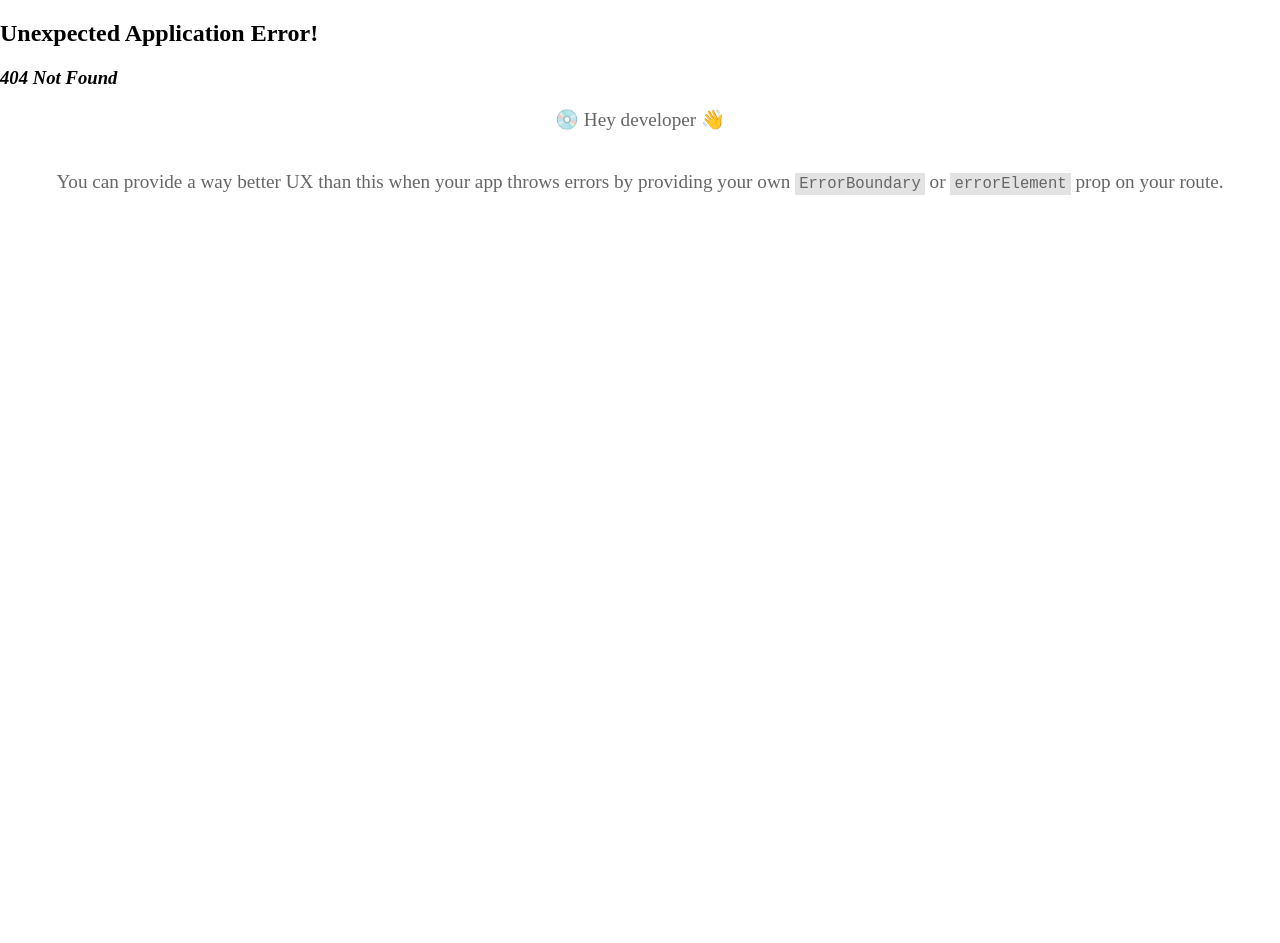
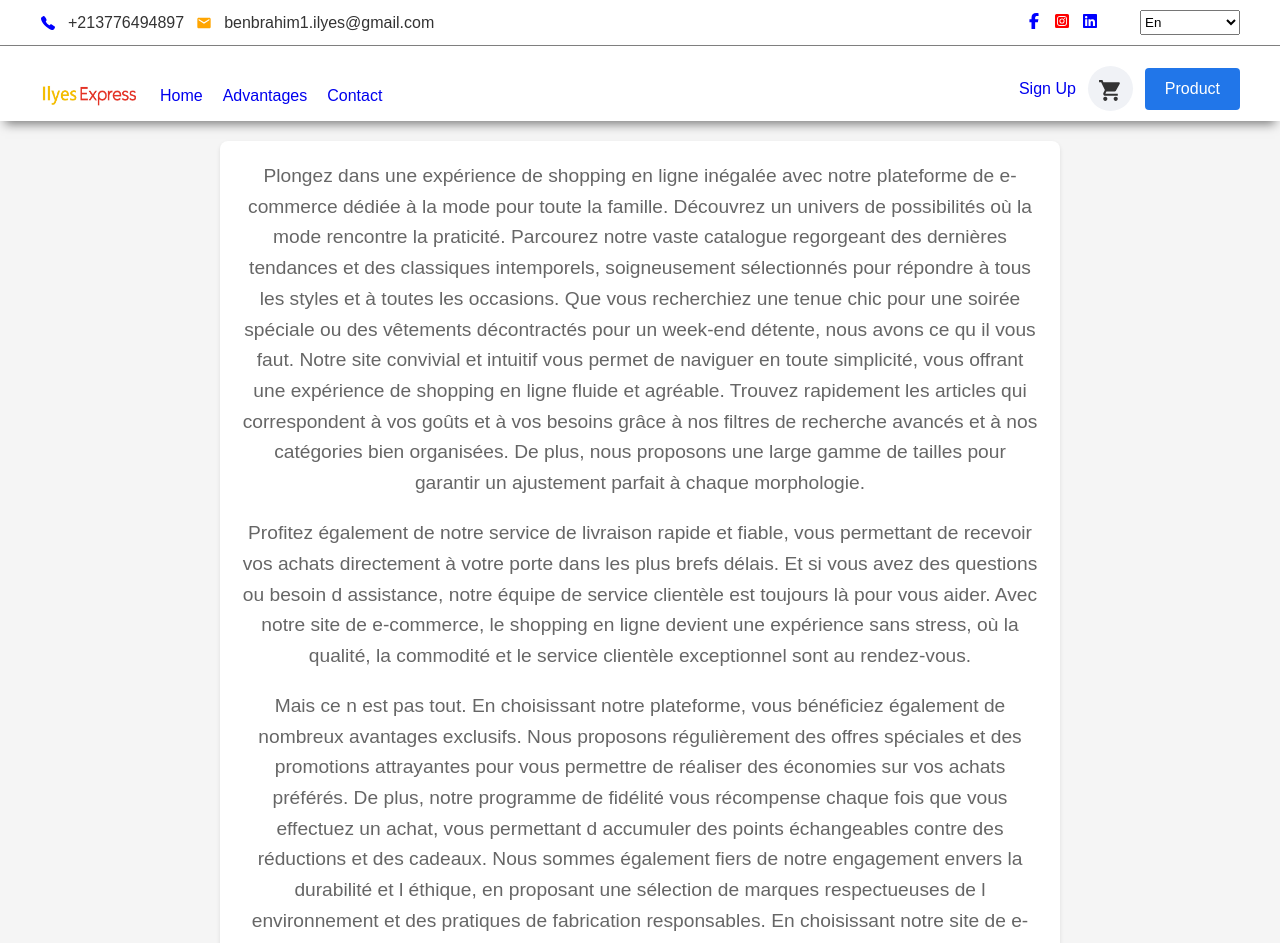
Before and after one commit to ilyesbenbrahim/Ecommercefrontend, a React (Vite) app: page /Advantages in a window 1280 px wide. Before the commit this address had no page. Shown: the top 943 px of the page. Before the commit the page ends 800 px from the top, so only its background shows below. Built offline with nearby package versions, Linux system fonts and the light colour scheme.

Commit message:
fin project

```diff
--- /dev/null
+++ b/src/Pages/avantages/Avantages.css
@@ -0,0 +1,42 @@
+/* Styles pour le composant Avantages */
+body {
+    font-family: 'Arial', sans-serif;
+    background-color: #f5f5f5;
+    color: #333;
+    margin: 0;
+    padding: 0;
+  }
+
+  .paragraphe-avantager {
+    max-width: 800px;
+    margin: 20px auto;
+    padding: 20px;
+    background-color: #fff;
+    border-radius: 8px;
+    box-shadow: 0 2px 4px rgba(0, 0, 0, 0.1);
+  }
+
+  .paragraphe-avantager p {
+    line-height: 1.6;
+    margin-bottom: 16px;
+  }
+
+  .paragraphe-avantager p:first-child {
+    margin-top: 0;
+  }
+
+  .paragraphe-avantager p:last-child {
+    margin-bottom: 0;
+  }
+
+  .paragraphe-avantager h2 {
+    font-size: 1.5em;
+    margin-bottom: 10px;
+    color: #007bff;
+  }
+
+  @media (max-width: 600px) {
+    .paragraphe-avantager {
+      padding: 15px;
+    }
+  }
--- /dev/null
+++ b/src/Pages/avantages/Avantages.jsx
@@ -0,0 +1,56 @@
+import NavBar from "../../components/NavBar";
+import Feature from "../../components/features/Feature";
+import Topbar from "../../components/topbare/Topbar";
+import "./Avantages.css"
+const Avantages = () => {
+  return (
+    <div>
+      <Topbar />
+      <NavBar />
+<div className="paragraphe-avantager">
+      <p>
+        Plongez dans une expérience de shopping en ligne inégalée avec notre
+        plateforme de e-commerce dédiée à la mode pour toute la famille.
+        Découvrez un univers de possibilités où la mode rencontre la praticité.
+        Parcourez notre vaste catalogue regorgeant des dernières tendances et
+        des classiques intemporels, soigneusement sélectionnés pour répondre à
+        tous les styles et à toutes les occasions. Que vous recherchiez une
+        tenue chic pour une soirée spéciale ou des vêtements décontractés pour
+        un week-end détente, nous avons ce qu il vous faut. Notre site convivial
+        et intuitif vous permet de naviguer en toute simplicité, vous offrant
+        une expérience de shopping en ligne fluide et agréable. Trouvez
+        rapidement les articles qui correspondent à vos goûts et à vos besoins
+        grâce à nos filtres de recherche avancés et à nos catégories bien
+        organisées. De plus, nous proposons une large gamme de tailles pour
+        garantir un ajustement parfait à chaque morphologie.
+      </p>
+      <p>
+        Profitez également de notre service de livraison rapide et fiable, vous
+        permettant de recevoir vos achats directement à votre porte dans les
+        plus brefs délais. Et si vous avez des questions ou besoin d assistance,
+        notre équipe de service clientèle est toujours là pour vous aider. Avec
+        notre site de e-commerce, le shopping en ligne devient une expérience
+        sans stress, où la qualité, la commodité et le service clientèle
+        exceptionnel sont au rendez-vous.
+      </p>
+      <p>
+        Mais ce n est pas tout. En choisissant notre plateforme, vous bénéficiez
+        également de nombreux avantages exclusifs. Nous proposons régulièrement
+        des offres spéciales et des promotions attrayantes pour vous permettre
+        de réaliser des économies sur vos achats préférés. De plus, notre
+        programme de fidélité vous récompense chaque fois que vous effectuez un
+        achat, vous permettant d accumuler des points échangeables contre des
+        réductions et des cadeaux. Nous sommes également fiers de notre
+        engagement envers la durabilité et l éthique, en proposant une sélection
+        de marques respectueuses de l environnement et des pratiques de
+        fabrication responsables. En choisissant notre site de e-commerce, vous
+        faites le choix d une mode éthique et durable, tout en profitant d une
+        expérience de shopping en ligne incomparable.
+      </p>
+      </div>
+      <Feature></Feature>
+    </div>
+  );
+};
+
+export default Avantages;
--- /dev/null
+++ b/src/components/Details/Commentfaireunretour.jsx
@@ -0,0 +1,32 @@
+import Topbar from "../topbare/Topbar";
+import NavBar from "../NavBar";
+import Feature from "../features/Feature";
+import imgcommentfaireunretour from "../../assets/customer-header.webp";
+import { useTranslation } from 'react-i18next';
+const Commentfaireunretour = () => {
+    const { t } = useTranslation();
+    return (
+        <div>
+          <Topbar></Topbar>
+          <NavBar></NavBar>
+          <div className="mode_Delivery">
+            <h2>{t('quisommesnous:howtomakeareturn')}</h2>
+          </div>
+          <div className="accueil_Delivery">
+            <span>{t('quisommesnous:howtrturn')}</span>
+          </div>
+          <div className="Ligne_droite_centre"></div>
+          <div className="img_Delivery">
+            <img className="image_Delivery" src={imgcommentfaireunretour} alt="{t('quisommesnous:Delivery')}" />
+          </div>
+          <div className="paragraph-container">
+            <p>
+            {t('quisommesnous:welcomereturn')}
+            </p>
+          </div>
+          <Feature></Feature>
+        </div>
+      );
+    };
+
+export default Commentfaireunretour;
--- a/src/components/Details/Expedition.css
+++ b/src/components/Details/Expedition.css
@@ -3,13 +3,14 @@
     background-color: #251e36; /* Couleur plus douce */
     color: #fff; /* Texte blanc pour un meilleur contraste */
     width: 100%;
-    height: 200px;
+    height: 240px;
     display: flex;
     justify-content: center;
     align-items: center;
     text-align: center; /* Centrer le texte */
     padding: 20px;
     box-shadow: 0 4px 8px rgba(0,0,0,0.1); /* Ajout d'une ombre pour la profondeur */
+    box-sizing: border-box;
   }
 
   .mode_Delivery h2 {
--- a/src/components/Details/Methodesdepayement.css
+++ b/src/components/Details/Methodesdepayement.css
@@ -3,13 +3,14 @@
   background-color: #251e36; /* Couleur plus douce */
   color: #fff; /* Texte blanc pour un meilleur contraste */
   width: 100%;
-  height: 200px;
+  height: 240px;
   display: flex;
   justify-content: center;
   align-items: center;
   text-align: center; /* Centrer le texte */
   padding: 20px;
   box-shadow: 0 4px 8px rgba(0,0,0,0.1); /* Ajout d'une ombre pour la profondeur */
+  box-sizing: border-box;
 }
 
 .mode_paiemant h2 {
--- a/src/components/Details/Methodesdepayement.jsx
+++ b/src/components/Details/Methodesdepayement.jsx
@@ -1,6 +1,6 @@
 import Topbar from "../topbare/Topbar";
 import NavBar from "../NavBar";
-import Feature from "../features/Feature"
+import Feature from "../features/Feature";
 import "./Methodesdepayement.css";
 import imgModalitedepaiement from "../../assets/Modalitedepaiement.webp";
 import { useTranslation } from 'react-i18next';
--- a/src/components/NavBar.css
+++ b/src/components/NavBar.css
@@ -49,6 +49,11 @@ a {
   display: flex;
   justify-content: center;
   /* background-color: #011f53; */
+  position: sticky;
+  top: 45px;
+  z-index: 99999999;
+  background-color: white;
+  box-shadow: 0px 8px 10px -5px rgba(0, 0, 0, 0.5);
 }
 .navbar-container {
   display: flex;
--- a/src/components/NavBar.jsx
+++ b/src/components/NavBar.jsx
@@ -14,7 +14,7 @@ const NavBar = () => {
           <nav>
             <ul>
               <li>
-              <Link to="/">{t('navbar:aboutUs')}</Link>
+              <Link to="/">{t('navbar:Home')}</Link>
               </li>
               <li>
               <Link to="/Advantages">{t('navbar:advantages')}</Link>
--- a/src/components/topbare/Topbar.css
+++ b/src/components/topbare/Topbar.css
@@ -7,6 +7,9 @@
   justify-content: center;
   align-items: center;
   border-bottom: 1px solid gray;
+  position: sticky;
+  top: 0px;
+  z-index: 99;
 }
 .topbar-container {
   display: flex;
--- a/src/translation.json
+++ b/src/translation.json
@@ -1,7 +1,7 @@
 {
     "en": {
       "navbar": {
-        "aboutUs": "About Us",
+        "Home": "Home",
         "advantages": "Advantages",
         "contact": "Contact",
         "signUp": "Sign Up",
@@ -81,7 +81,10 @@
       "title": "Who are we ?",
       "breadcrumbs": "Home / Who are we?",
       "imageAlt": "Delivery",
-      "welcomeMessage": "Welcome to our online store dedicated to the whole family! Since our beginnings in 2019, after graduating from the École Supérieure de Commerce, our passion for mens, womens and childrens fashion has continued to grow. Every piece we select reflects our commitment to providing an incomparable shopping experience. Our journey is marked by particular attention to emerging trends and the specific needs of our diverse clientele. Whether you are looking for timeless classics or the latest trends, our diverse collection will meet your expectations. Explore our clothing selection today and find the perfect expression of your unique style. In addition, we ensure fast home delivery throughout Algeria, in just 24 hours."
+      "welcomeMessage": "Welcome to our online store dedicated to the whole family! Since our beginnings in 2019, after graduating from the École Supérieure de Commerce, our passion for mens, womens and childrens fashion has continued to grow. Every piece we select reflects our commitment to providing an incomparable shopping experience. Our journey is marked by particular attention to emerging trends and the specific needs of our diverse clientele. Whether you are looking for timeless classics or the latest trends, our diverse collection will meet your expectations. Explore our clothing selection today and find the perfect expression of your unique style. In addition, we ensure fast home delivery throughout Algeria, in just 24 hours.",
+      "howtomakeareturn":"How to make a return ?",
+      "howtrturn":"Home / How to make a return ?",
+   "welcomereturn":"We understand your disappointment, however, we would like to inform you that cash refunds are not possible. However, we would like to offer you an alternative: the possibility of exchanging your product within 48 hours of receipt of your order. This option will allow you to choose another item from our selection that better meets your expectations. We thank you for your understanding and cooperation. If you have any questions or need assistance with the exchange, please do not hesitate to contact our customer service team, who will be happy to assist you."
     },
     "Expedition": {
       "mode_Delivery": "Delivery",
@@ -161,7 +164,7 @@
     },
     "ar": {
       "navbar": {
-        "aboutUs": "معلومات عنا",
+        "Home": "الصفحة الرئيسية",
         "advantages": "المزايا",
         "contact": "تواصل",
         "signUp": "تسجيل",
@@ -241,7 +244,10 @@
       "title": "من نحن ؟",
       "breadcrumbs": "الرئيسية / من نحن ؟",
       "imageAlt": "التوصيل",
-      "welcomeMessage": "مرحباً بكم في متجرنا الإلكتروني المخصص لكل العائلة! منذ بداياتنا في 2019، بعد التخرج من المدرسة العليا للتجارة، استمر شغفنا بأزياء الرجال والنساء والأطفال في النمو. كل قطعة نختارها تعكس التزامنا بتقديم تجربة تسوق لا مثيل لها. رحلتنا ملحوظة بالاهتمام الخاص بالاتجاهات الناشئة واحتياجات عملائنا المتنوعين. سواء كنت تبحث عن الكلاسيكيات الخالدة أو أحدث الاتجاهات، فإن مجموعتنا المتنوعة ستلبي توقعاتك. استكشف مجموعة ملابسنا اليوم واعثر على التعبير المثالي عن أسلوبك الفريد. بالإضافة إلى ذلك، نضمن توصيل منزلي سريع في جميع أنحاء الجزائر، في غضون 24 ساعة."
+      "welcomeMessage": "مرحباً بكم في متجرنا الإلكتروني المخصص لكل العائلة! منذ بداياتنا في 2019، بعد التخرج من المدرسة العليا للتجارة، استمر شغفنا بأزياء الرجال والنساء والأطفال في النمو. كل قطعة نختارها تعكس التزامنا بتقديم تجربة تسوق لا مثيل لها. رحلتنا ملحوظة بالاهتمام الخاص بالاتجاهات الناشئة واحتياجات عملائنا المتنوعين. سواء كنت تبحث عن الكلاسيكيات الخالدة أو أحدث الاتجاهات، فإن مجموعتنا المتنوعة ستلبي توقعاتك. استكشف مجموعة ملابسنا اليوم واعثر على التعبير المثالي عن أسلوبك الفريد. بالإضافة إلى ذلك، نضمن توصيل منزلي سريع في جميع أنحاء الجزائر، في غضون 24 ساعة.",
+  "howtomakeareturn":"كيفية عمل عملية الإرجاع ؟" ,
+  "howtrturn":"? اللرئيسية / كيفية عمل عملية الإرجاع ",
+  "welcomereturn":"نحن نتفهم خيبة أملك، ومع ذلك، نود أن نعلمك أنه من غير الممكن استرداد المبالغ النقدية. ومع ذلك، نود أن نقدم لك بديلاً: إمكانية استبدال منتجك خلال 48 ساعة من استلام طلبك. سيسمح لك هذا الخيار باختيار عنصر آخر من مجموعتنا التي تلبي توقعاتك بشكل أفضل. نشكركم على تفهمكم وتعاونكم. إذا كانت لديك أي أسئلة أو كنت بحاجة إلى مساعدة في عملية الاستبدال، فلا تتردد في الاتصال بفريق خدمة العملاء لدينا، والذي سيكون سعيدًا بمساعدتك."
     },
     "Expedition": {
       "mode_Delivery": "التوصيل",
@@ -321,7 +327,7 @@
     },
     "fr": {
       "navbar": {
-        "aboutUs": "À propos de nous",
+        "Home": "Accueil",
         "advantages": "Avantages",
         "contact": "Contact",
         "signUp": "Inscription",
@@ -401,7 +407,10 @@
         "title": "Qui sommes-nous ?",
         "breadcrumbs": "Accueil / Qui sommes-nous ?",
         "imageAlt": "Livraison",
-        "welcomeMessage": "Bienvenue dans notre boutique en ligne dédiée à toute la famille! Depuis nos débuts en 2019, après avoir été diplômé de l'École Supérieure de Commerce, notre passion pour la mode hommes, femmes et enfants a continué de croître. Chaque pièce que nous sélectionnons reflète notre engagement à offrir une expérience d'achat incomparable. Notre parcours est marqué par une attention particulière aux tendances émergentes et aux besoins spécifiques de notre clientèle diversifiée. Que vous recherchiez des classiques intemporels ou les dernières tendances, notre collection variée répondra à vos attentes. Explorez notre sélection de vêtements aujourd'hui et trouvez l'expression parfaite de votre style unique. De plus, nous assurons une livraison rapide à domicile à travers toute l'Algérie, en seulement 24 heures."
+        "welcomeMessage": "Bienvenue dans notre boutique en ligne dédiée à toute la famille! Depuis nos débuts en 2019, après avoir été diplômé de l'École Supérieure de Commerce, notre passion pour la mode hommes, femmes et enfants a continué de croître. Chaque pièce que nous sélectionnons reflète notre engagement à offrir une expérience d'achat incomparable. Notre parcours est marqué par une attention particulière aux tendances émergentes et aux besoins spécifiques de notre clientèle diversifiée. Que vous recherchiez des classiques intemporels ou les dernières tendances, notre collection variée répondra à vos attentes. Explorez notre sélection de vêtements aujourd'hui et trouvez l'expression parfaite de votre style unique. De plus, nous assurons une livraison rapide à domicile à travers toute l'Algérie, en seulement 24 heures.",
+        "howtomakeareturn":"Comment effectuer un retour ?    ",
+        "howtrturn":"Accueil / Comment effectuer un retour ?",
+        "welcomereturn":"Nous comprenons votre déception, cependant, nous souhaitons vous informer que les remboursements en espèces ne sont pas envisageables. Cependant, nous tenons à vous offrir une alternative : la possibilité d'échanger votre produit dans un délai de 48 heures suivant la réception de votre commande. Cette option vous permettra de choisir un autre article de notre sélection qui correspond mieux à vos attentes. Nous vous remercions pour votre compréhension et votre collaboration. Si vous avez des questions ou besoin d'assistance pour procéder à l'échange, n'hésitez pas à contacter notre équipe de service clientèle, qui se fera un plaisir de vous aider."
       },
       "Expedition": {
         "mode_Delivery": "Livraison",
```
Also changed, not shown: src/main.jsx (+12 -0 lines), src/assets/customer-header.webp (added).
